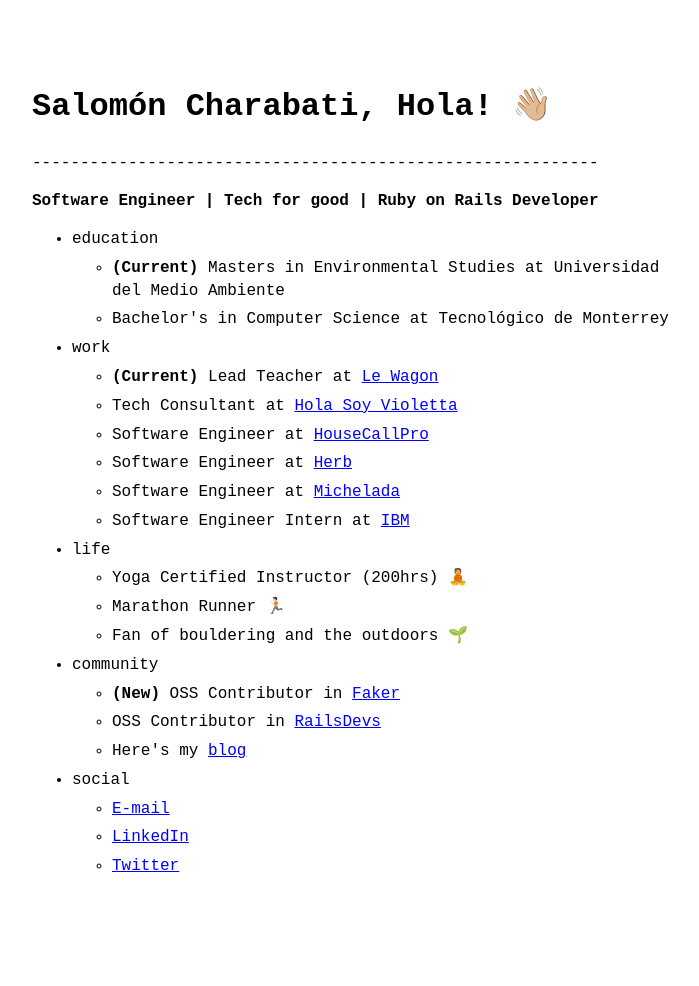
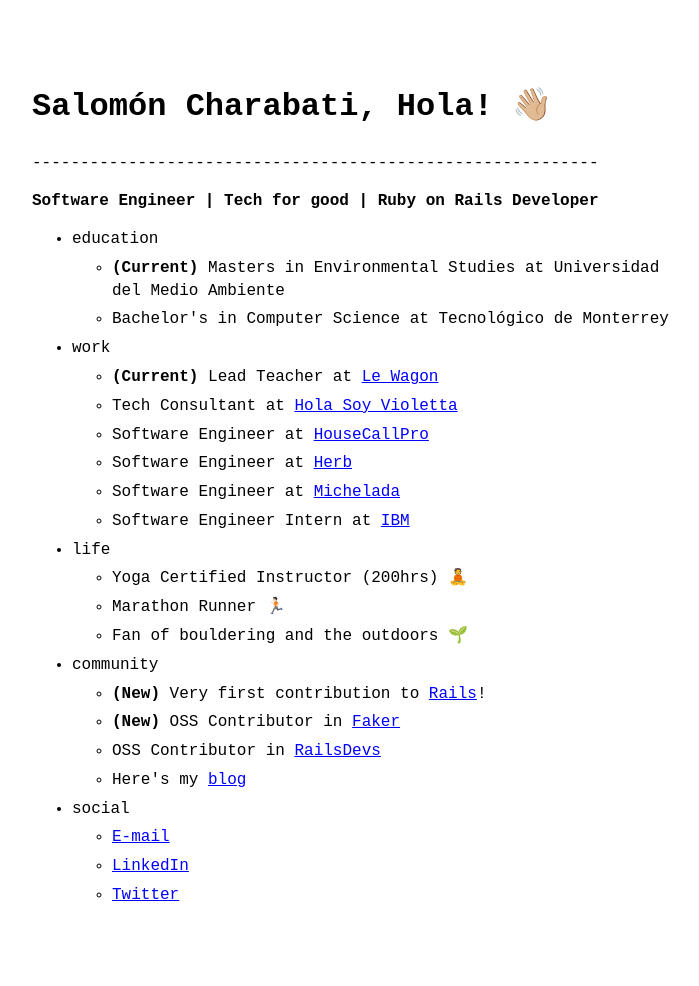
Before and after one commit to salochara/holasalo, a Jekyll site: the page built from index.markdown, in a window 1280 px wide. Shown: the whole page, without its empty margins (288-987 px from the left). Built offline with Jekyll 4.4.1, drawn with Linux system fonts in a browser that asks for light colours; before the commit the page ends 958 px from its top, so only the background shows below that.

Commit message:
Add contribution to Rails

```diff
--- a/_data/menu.yml
+++ b/_data/menu.yml
@@ -19,6 +19,7 @@ entries:
 
   - title: community
     entries:
+      - title: "<strong>(New)</strong> Very first contribution to <a href='https://github.com/rails/rails' target='_blank' rel='noopener noreferrer'>Rails</a>!"
       - title: "<strong>(New)</strong> OSS Contributor in <a href='https://github.com/faker-ruby/faker' target='_blank' rel='noopener noreferrer'>Faker</a>"
       - title: "OSS Contributor in <a href='https://github.com/joemasilotti/railsdevs.com' target='_blank' rel='noopener noreferrer'>RailsDevs</a>"
       - title: "Here's my <a href='https://world.hey.com/salomon' target='_blank' rel='noopener noreferrer'>blog</a>"
```
